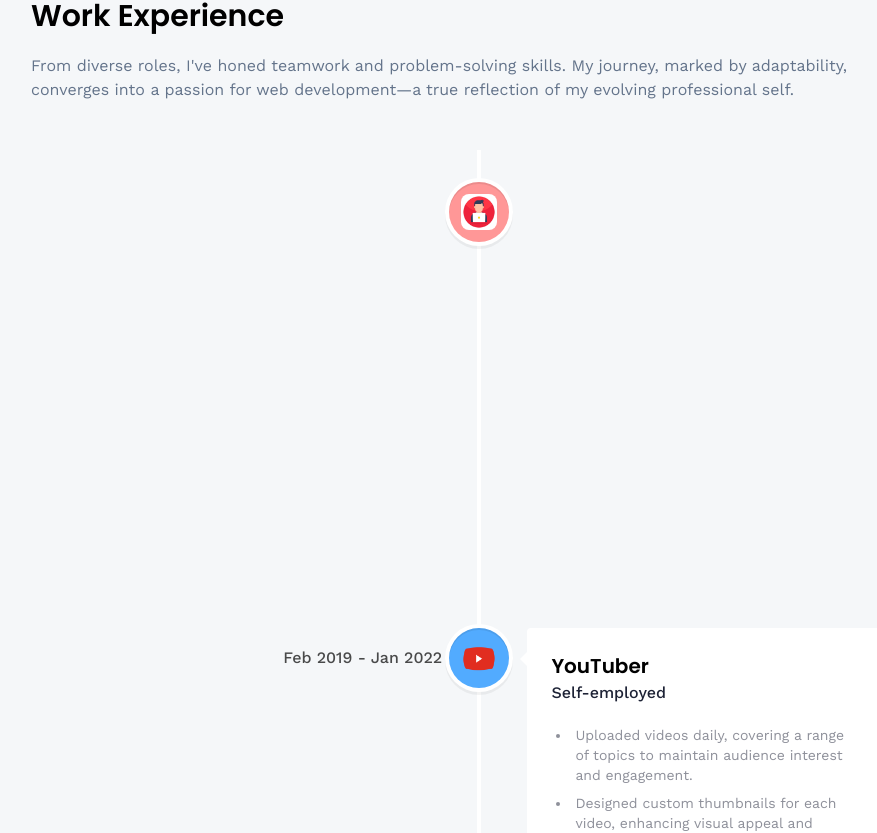
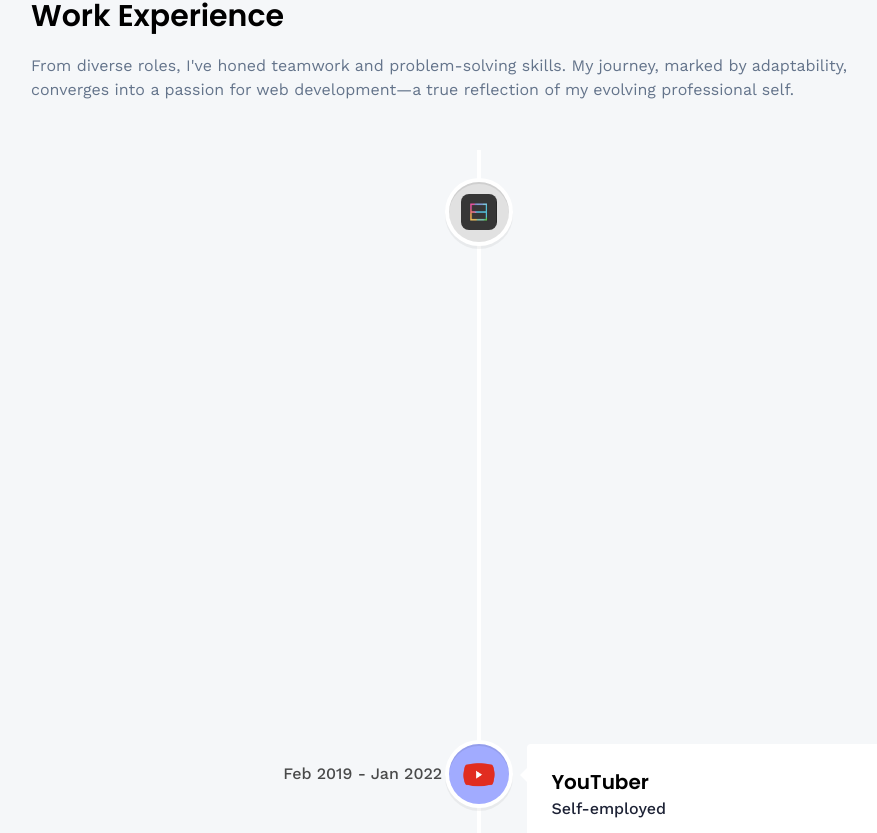
Before and after one commit to feihuan1/feihuan_portfolio, a React (Vite) app: page /about in a window 1280 px wide. Shown: the part 908-1741 px from the top of the page, without its empty margins (161-1038 px from the left). Built offline with nearby package versions, Linux system fonts and the light colour scheme.

Commit message:
update resume

```diff
--- a/src/assets/images/index.js
+++ b/src/assets/images/index.js
@@ -3,6 +3,7 @@ import realtyone from './realtyone.jpg'
 import toyota from './toyota.png'
 import youtube from './youtube.png'
 import freelancer from './freelancer.png'
+import cueHealth from './cueHealth.png'
 
 
 export {
@@ -10,5 +11,6 @@ export {
     realtyone,
     toyota,
     youtube,
-    freelancer
+    freelancer,
+    cueHealth,
 }
--- a/src/constants/index.js
+++ b/src/constants/index.js
@@ -1,4 +1,4 @@
-import { realtyone, toyota, youtube, freelancer } from "../assets/images";
+import { realtyone, toyota, youtube, freelancer, cueHealth } from "../assets/images";
 import {
     car,
     contact,
@@ -99,24 +99,24 @@ export const skills = [
 
 export const experiences = [
     {
-        title: "Freelance Developer",
-        company_name: "Self-employed",
-        icon: freelancer,
-        iconBg: "#ff9797",
-        date: "Nov 2022 - current",
+        title: "Frontend Developer",
+        company_name: "Cue Health",
+        icon: cueHealth,
+        link: 'https://cuehealth.com/all-categories',
+        iconBg: "#e1e1e1",
+        date: "Feb 2021 - May 2024",
         points: [
-            "Learned coding over the past two years, focusing on JavaScript and Python.",
-            "Utilized React and Next.js for developing web applications.",
-            "Continuously learned and applied AI concepts using Python.",
-            "Built various games to enhance coding skills and explore new technologies.",
-            "Regularly practiced problem-solving skills to improve coding proficiency"
+            "Collaborated within a team to develop user-friendly React applications, incorporating TypeScript for enhanced code quality and maintainability.",
+            "Utilized Framer Motion for advanced animations and transitions, enhancing the visual appeal and interactivity of the application.",
+            "Participated in Agile ceremonies such as sprint planning, daily stand-ups, and retrospectives, using Jira and following Scrum practices.",
+            "Implemented comprehensive unit and integration tests using Jest and React Testing Library.",
         ],
       },
       {
         title: "YouTuber",
         company_name: "Self-employed",
         icon: youtube,
-        iconBg: "#52abff",
+        iconBg: "#a1abff",
         date: "Feb 2019 - Jan 2022",
         points: [
             "Uploaded videos daily, covering a range of topics to maintain audience interest and engagement.",
@@ -130,7 +130,7 @@ export const experiences = [
         title: "Sales Associate",
         company_name: "Autonation Toyota",
         icon: toyota,
-        iconBg: "#e898fe",
+        iconBg: "#f8c2fe",
         date: "Apr 2018 - Feb 2020",
         points: [
           "Provided exceptional service by listening to customer needs and offering tailored solutions.",
--- a/src/pages/Projects.jsx
+++ b/src/pages/Projects.jsx
@@ -8,7 +8,7 @@ const Projects = () => {
   return (
     <section className="max-container">
       <h1 className="head-text">
-        My{" "}
+        Personal{" "}
         <span className="blue-gradient_text font-semibold drop-shadow">
           Projects
         </span>
```
Also changed, not shown: src/assets/images/cueHealth.png (added), 1 other file (tests, documents, lock files or other folders).
